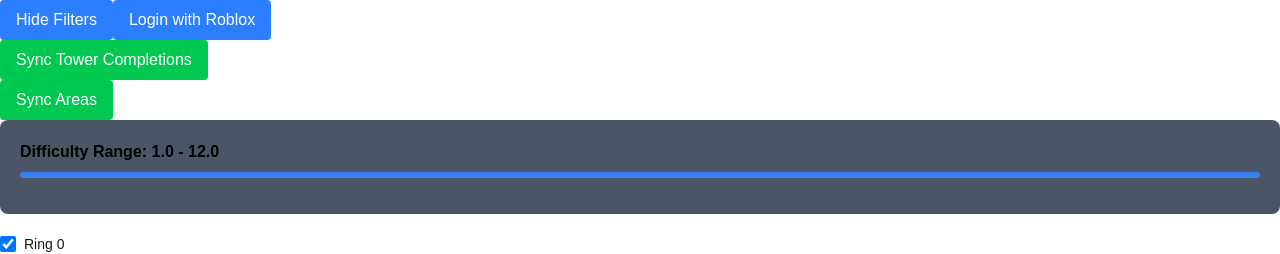
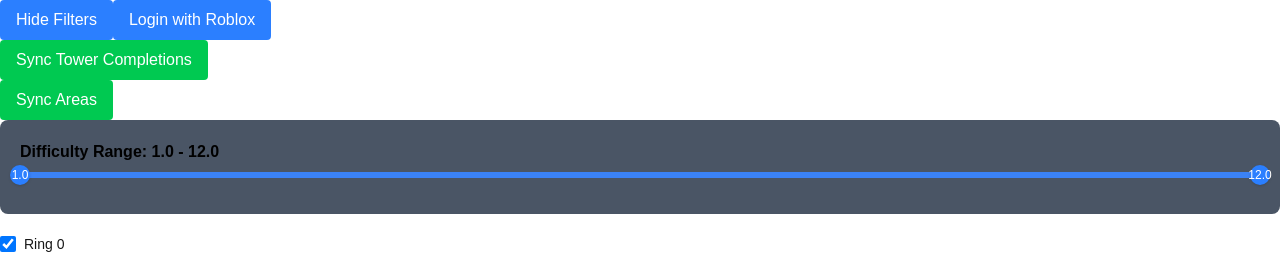
Before and after one commit to trevrasher/MyTowerList, a Next.js app: page / in a window 1280 px wide. Both pictures are taken after a click on the button "Show Filters". Shown: the top 254 px of the page. Built offline with nearby package versions, Linux system fonts and the light colour scheme; no server answers.

Commit message:
difficulty filter thumbs

```diff
--- a/app/components/difficultyFilter.tsx
+++ b/app/components/difficultyFilter.tsx
@@ -44,8 +44,10 @@ return (
               <div
                 key={key}
                 {...restProps}
-                // ...existing code...
-              />
+                className="h-5 w-5 bg-blue-500 rounded-full shadow flex items-center justify-center"
+              >
+                <span className="text-xs text-white">{difficultyRange[index].toFixed(1)}</span>
+              </div>
             );
           }}
         />
```
